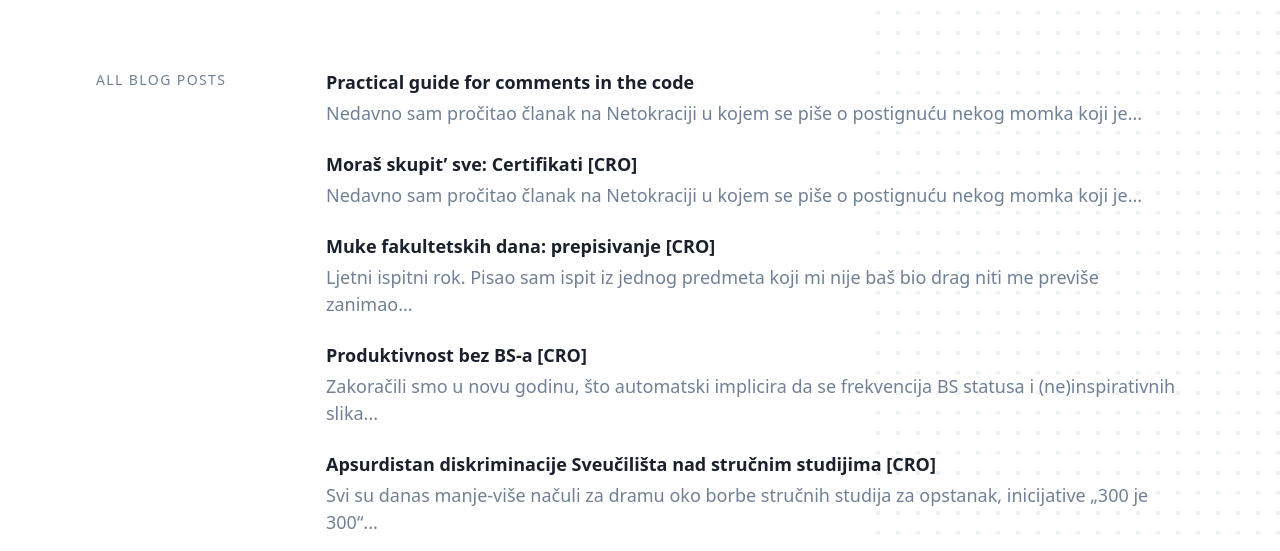
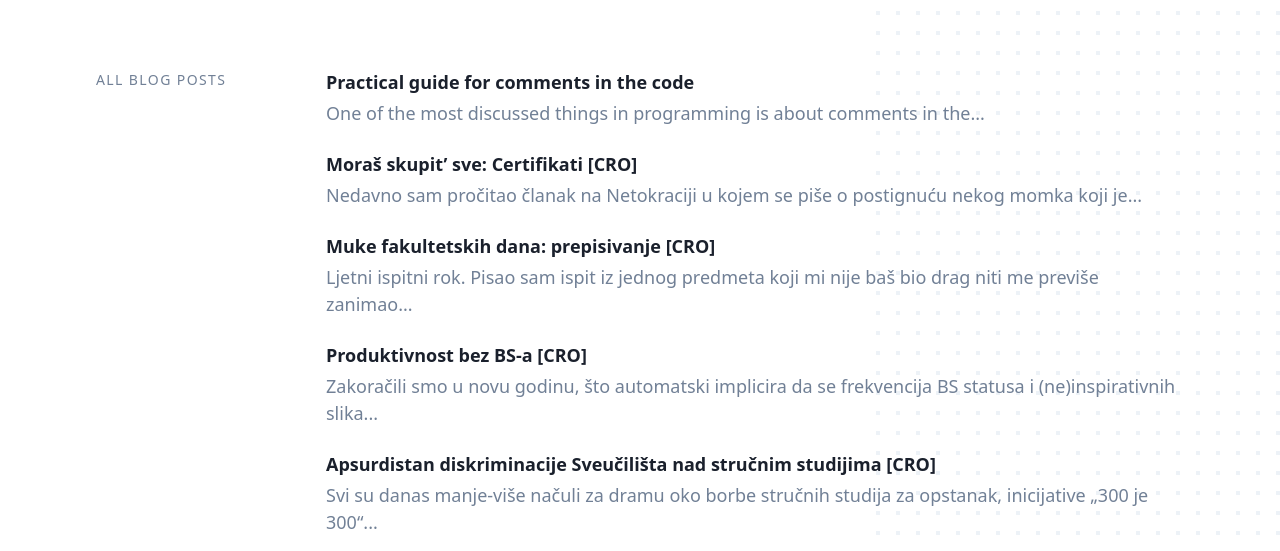
Before and after one commit to mensur-durakovic/devfolio, a Gatsby site: page /blog in a window 1280 px wide. Shown: the part 249-800 px from the top of the page. Built offline with nearby package versions, Linux system fonts and the light colour scheme; Gatsby itself is replaced by a stand-in of ours.

Commit message:
changed description

```diff
--- a/content/blog/20 - Code comments/index.md
+++ b/content/blog/20 - Code comments/index.md
@@ -1,7 +1,7 @@
 ---
 title: 'Practical guide for comments in the code'
 date: '2022-08-03T21:05:00.00Z'
-description: 'Nedavno sam pročitao članak na Netokraciji u kojem se piše o postignuću nekog momka koji je...'
+description: 'One of the most discussed things in programming is about comments in the...'
 isStcArticle: false
 stcUrl: ''
 ---
```
